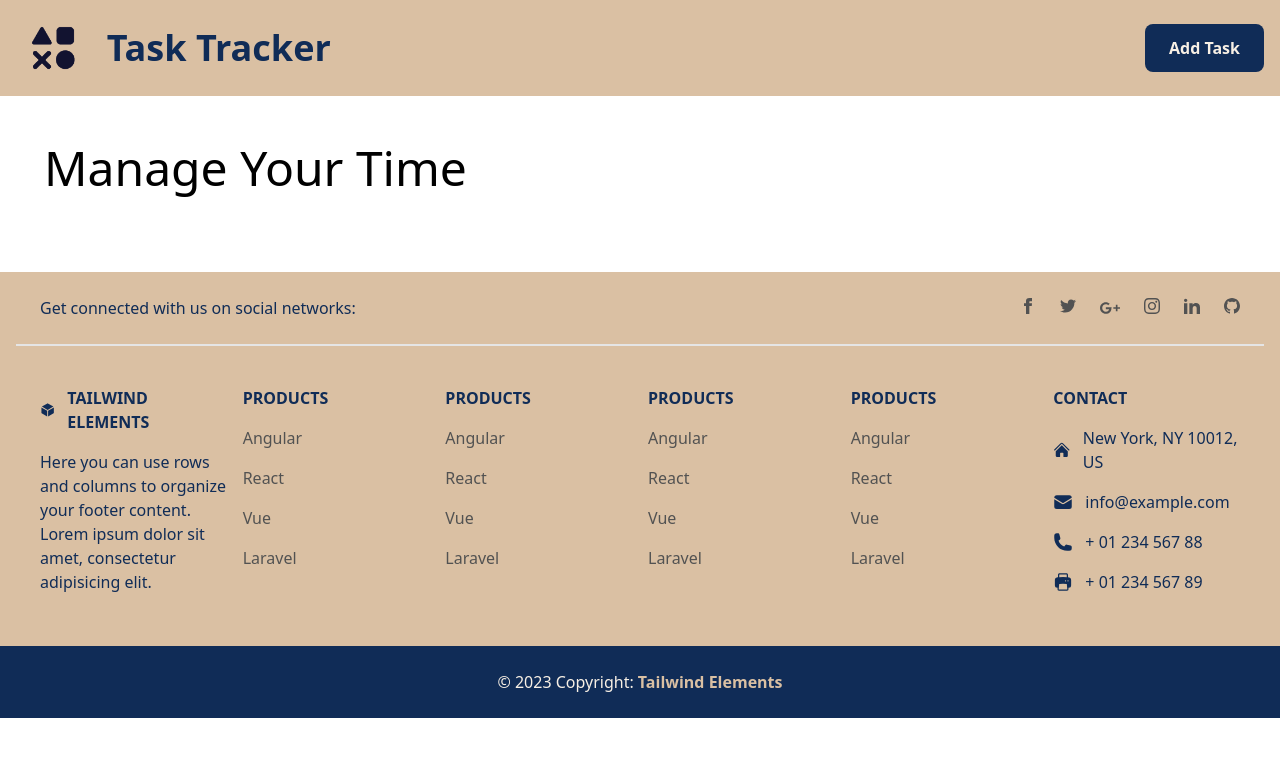
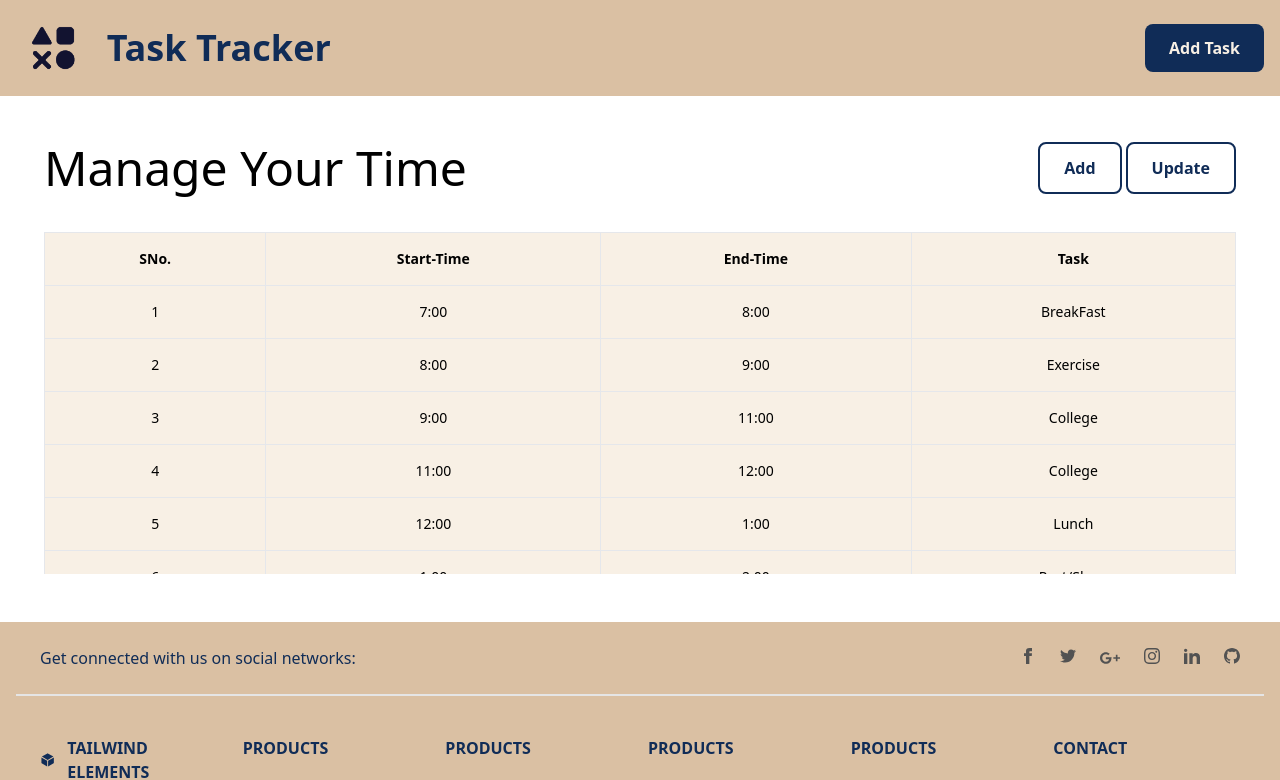
Before and after one commit to ABHISHEK-SIN-GH/Task-Tracker, a React (Vite) app: page /time-table in a window 1280 px wide. Shown: the top 780 px of the page. Built offline with nearby package versions, Linux system fonts and the light colour scheme.

Commit message:
time table page added

```diff
--- a/src/components/base/sidebar/Sidebar.jsx
+++ b/src/components/base/sidebar/Sidebar.jsx
@@ -16,7 +16,7 @@ const Sidebar = ({openSidebar}) => {
                     {/* <SidebarItem name={"Task Settings"} icon={<i className="fa fa-sliders"></i>} link={"/task-settings"}/> */}
                     <SidebarItem name={"Keep Notes"} icon={<i className="fa fa-pencil-square-o"></i>}  link={"/keep-notes"}/>
                     <SidebarItem name={"Achievements"} icon={<i className="fa fa-trophy"></i>} link={"/achievements"}/>
-                    <SidebarItem name={"Account Settings"} icon={<i className="fa fa-cogs"></i>} link={"/account-settings"}/>
+                    {/* <SidebarItem name={"Account Settings"} icon={<i className="fa fa-cogs"></i>} link={"/account-settings"}/> */}
                 </div>
             </div>
         </div>
--- a/src/components/management/Achievements.jsx
+++ b/src/components/management/Achievements.jsx
@@ -16,7 +16,7 @@ const Achievements = () => {
     return (
         <>
             <div className="md:mx-7 p-4">
-              <div className="flex flex-row items-center justify-between">
+                <div className="flex flex-row items-center justify-between">
                     <Head1 heading={"List Your Achievements"}/>
                     <ModalOutlineButton name={"Add Achievement"} size={"text-base"} color={"primary"} targetID={"AddAchievementForm"}/>
                 </div>
--- a/src/components/management/KeepNotes.jsx
+++ b/src/components/management/KeepNotes.jsx
@@ -1,12 +1,15 @@
 import React from 'react';
 import Head1 from "../headings/Head1";
 import Card from '../cards/Card';
-
+import ModalOutlineButton from '../buttons/ModalOutlineButton';
 const KeepNotes = () => {
     return (
         <>
             <div className="md:mx-7 p-4">
-                <Head1 heading={"Keep Important Notes"}/>
+                <div className="flex flex-row items-center justify-between">
+                    <Head1 heading={"Keep Important Notes"}/>
+                    <ModalOutlineButton name={"Add Note"} size={"text-base"} color={"primary"} targetID={"AddNoteForm"}/>
+                </div>
                 <div className='grid grid-cols-1 md:grid-cols-4 gap-4'>
                     <Card/>
                     <Card/>
--- a/src/components/management/TimeTable.jsx
+++ b/src/components/management/TimeTable.jsx
@@ -1,11 +1,35 @@
 import React from 'react';
 import Head1 from "../headings/Head1";
-
+import ModalOutlineButton from '../buttons/ModalOutlineButton';
+import Table from '../tables/Table';
 const TimeTable = () => {
+    const headings = ["SNo.","Start-Time","End-Time","Task"];
+    const rows = [
+      [1,"7:00","8:00","BreakFast"],
+      [2,"8:00","9:00","Exercise"],
+      [3,"9:00","11:00","College"],
+      [4,"11:00","12:00","College"],
+      [5,"12:00","1:00","Lunch"],
+      [6,"1:00","2:00","Rest/Sleep"],
+      [7,"2:00","3:00","College"],
+      [8,"3:00","5:00","College"],
+      [9,"5:00","7:00","Rest/Sleep"],
+      [10,"7:00","8:00","Study"],
+      [11,"8:00","9:00","Dinner"],
+      [12,"9:00","10:00","Study"],
+      [13,"10:00","7:00","Sleep"],
+    ]
     return (
         <>
             <div className="md:mx-7 p-4">
-                <Head1 heading={"Manage Your Time"}/>
+                <div className="flex flex-row items-center justify-between">
+                    <Head1 heading={"Manage Your Time"}/>
+                    <div className='flex flex-row items-center justify-between gap-1'>
+                        <ModalOutlineButton name={"Add"} size={"text-base"} color={"primary"} targetID={"AddTimeTableForm"}/>
+                        <ModalOutlineButton name={"Update"} size={"text-base"} color={"primary"} targetID={"UpdateTimeTableForm"}/>
+                    </div>
+                </div>
+                <Table headings={headings} rows={rows} timeTable={true}/>
             </div>
         </>
     );
--- a/src/components/tables/Table.jsx
+++ b/src/components/tables/Table.jsx
@@ -2,15 +2,15 @@ import React from 'react';
 import Thead from './Thead';
 import Tbody from './Tbody';
 
-const Table = ({headings,rows}) => {
+const Table = ({headings,rows,timeTable}) => {
     return (
       <div className="flex flex-col">
         <div className="overflow-x-auto overflow-y-auto h-[350px] sm:-mx-6 lg:-mx-8" id='table'>
           <div className="inline-block min-w-full py-2 sm:px-6 lg:px-8">
             <div className="overflow-hidden">
               <table className="min-w-full border text-center text-sm font-light dark:border-neutral-500 bg-light">
-                <Thead headings={headings}/>
-                <Tbody rows={rows}/>
+                <Thead headings={headings} timeTable={timeTable}/>
+                <Tbody rows={rows} timeTable={timeTable}/>
               </table>
             </div>
           </div>
--- a/src/components/tables/Tbody.jsx
+++ b/src/components/tables/Tbody.jsx
@@ -1,12 +1,12 @@
 import React from 'react';
 import Trow from './Trow';
 
-const Tbody = ({rows}) => {
+const Tbody = ({rows,timeTable}) => {
     return (
         <>
             <tbody>
                 {rows.map((rowData,index)=>{
-                    return <Trow key={index} rowData={rowData}/>;
+                    return <Trow key={index} rowData={rowData} timeTable={timeTable}/>;
                 })}
             </tbody>
         </>
--- a/src/components/tables/Thead.jsx
+++ b/src/components/tables/Thead.jsx
@@ -1,6 +1,6 @@
 import React from 'react';
 
-const Thead = ({headings}) => {
+const Thead = ({headings,timeTable}) => {
     return (
         <>
             <thead className="border-b font-medium dark:border-neutral-500">
@@ -8,7 +8,9 @@ const Thead = ({headings}) => {
                     {headings.map((heading,index)=>{
                         return <th scope="col" key={index} className="border-r px-6 py-4 dark:border-neutral-500">{heading}</th>;
                     })}
-                    <th scope="col" className="w-[250px] border-r px-6 py-4 dark:border-neutral-500">Action</th>
+                    {(timeTable)?" ":
+                        <th scope="col" className="w-[250px] border-r px-6 py-4 dark:border-neutral-500">Action</th>
+                    }
                 </tr>
             </thead>
         </>
--- a/src/components/tables/Trow.jsx
+++ b/src/components/tables/Trow.jsx
@@ -1,18 +1,19 @@
 import React from 'react';
 import Button from '../buttons/Button';
 
-const Trow = ({rowData}) => {
+const Trow = ({rowData,timeTable}) => {
     return (
         <>
             <tr className="border-b dark:border-neutral-500">
                 {rowData.map((data,index)=>{
                     return <td key={index} className="whitespace-nowrap border-r px-6 py-4 font-medium dark:border-neutral-500">{data}</td>;
                 })}
+                {(timeTable)?" ":
                 <td className="flex flex-grow gap-2 md:gap-0 w-[250px] justify-center whitespace-nowrap border-r px-6 md:px-0 py-3 font-medium dark:border-neutral-500">
                     <div className='basis-1/4'><Button name={"Update Task"} icon={<i className="fa fa-2x fa-pencil-square-o"></i>} size={"text-xs"} bgColor={"bg-primary"} color={"text-light"}/></div>
                     <div className='basis-1/4'><Button name={"Mark as Done"} icon={<i className="fa fa-2x fa-check-square-o"></i>} size={"text-xs"} bgColor={"bg-green-500"} color={"text-light"}/></div>
                     <div className='basis-1/4'><Button name={"Delete Task"} icon={<i className="fa fa-2x fa-trash-o"></i>} size={"text-xs"} bgColor={"bg-secondary"} color={"text-primary"}/></div>
-                </td>
+                </td>}
             </tr>
         </>
     );
```
